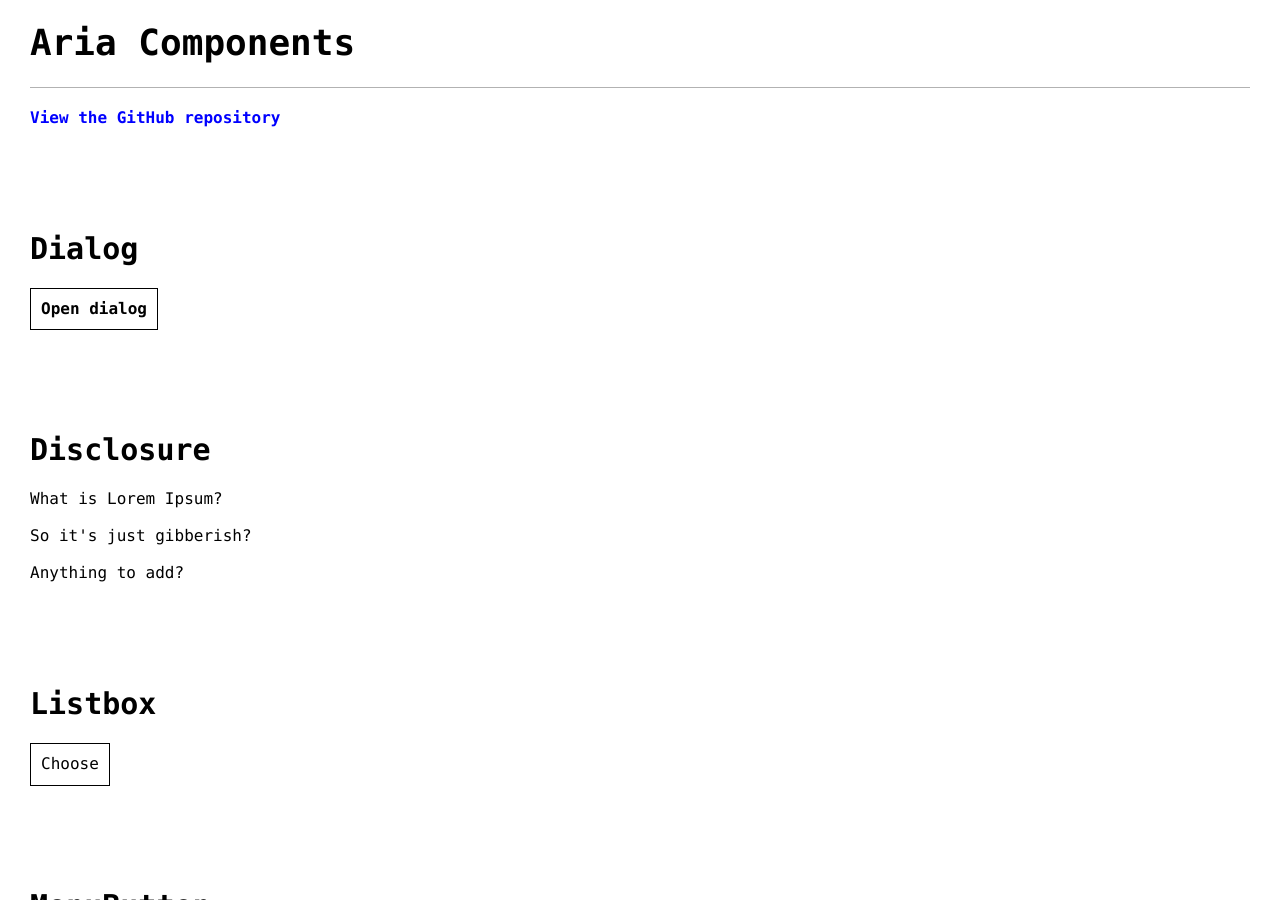
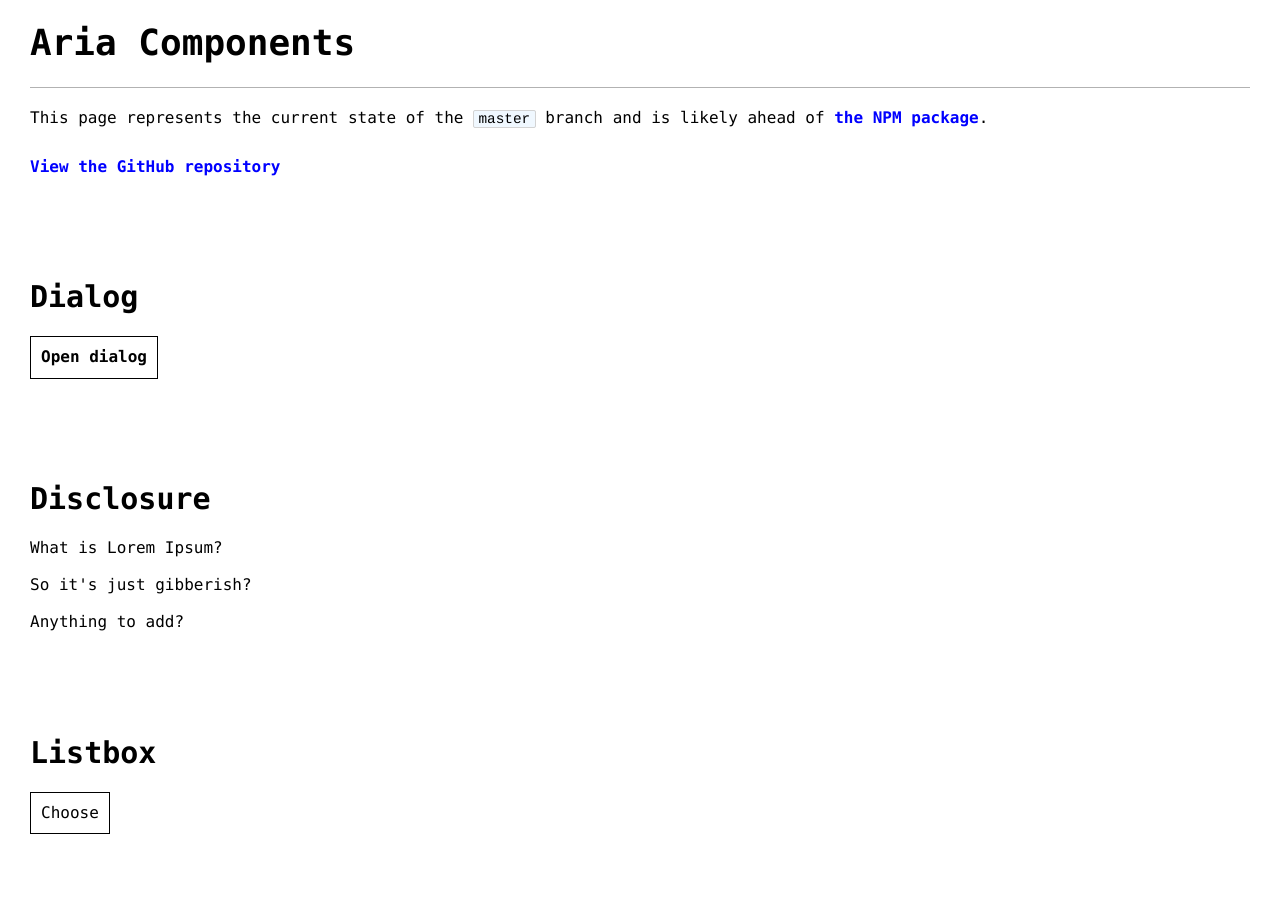
Before and after one commit to goodguyry/AriaComponents, a Jekyll site: the page built from docs/index.html, in a window 1280 px wide and 900 px high. Built offline with Jekyll 4.4.1, drawn with Linux system fonts in a browser that asks for light colours.

Commit message:
Adds a notice about the state of the example page

```diff
--- a/docs/_data/links.yaml
+++ b/docs/_data/links.yaml
@@ -1,5 +1,6 @@
 # General.
 repo: https://github.com/goodguyry/AriaComponents/
+package: https://www.npmjs.com/package/aria-components
 src: https://github.com/goodguyry/AriaComponents/tree/master/src/
 
 # Components.
--- a/docs/index.html
+++ b/docs/index.html
@@ -6,6 +6,7 @@ permalink: /
 
 <header class="header">
 	<h1>Aria Components</h1>
+	<p>This page represents the current state of the <code>master</code> branch and is likely ahead of <a href="{{ site.data.links.package }}">the NPM package</a>.</p>
 	<a href="{{ site.data.links.repo }}">View the GitHub repository</a>
 </header>
 
```
